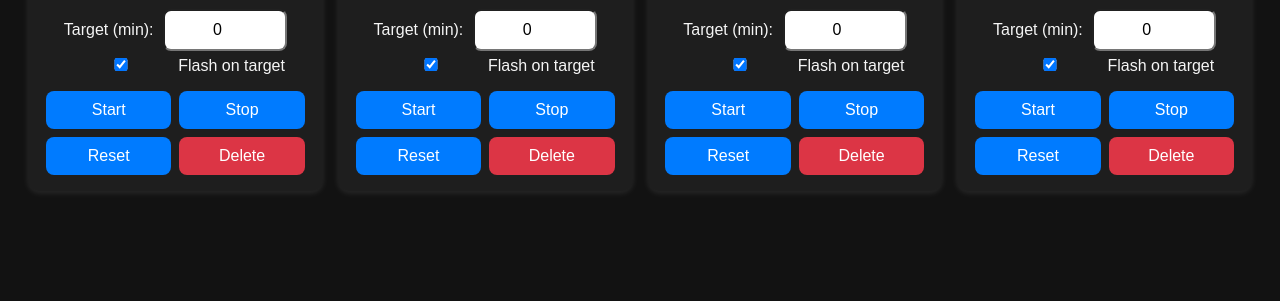
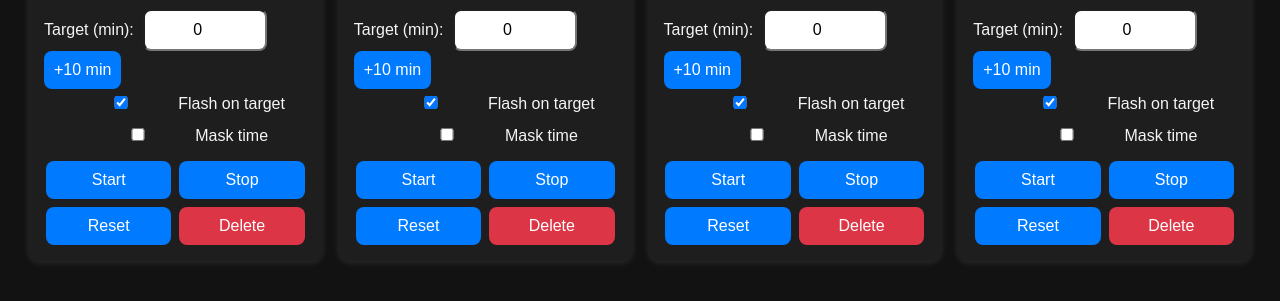
Before and after one commit to Kishlay-kr12/Tempo, a plain HTML site: page index.html in a window 1280 px wide. Shown: the part 275-576 px from the top of the page. Drawn offline with Linux system fonts and the light colour scheme.

Commit message:
Update index.html

```diff
--- a/index.html
+++ b/index.html
@@ -217,11 +217,13 @@
     }
 
     // --- Timer logic ---
-    function format(ms) {
+    function format(ms, mask = false) {
       const sec = Math.floor(ms / 1000);
       const h = String(Math.floor(sec / 3600)).padStart(2, "0");
       const m = String(Math.floor((sec % 3600) / 60)).padStart(2, "0");
       const s = String(sec % 60).padStart(2, "0");
+
+      if (mask) return `XX:XX:${s}`;
       return `${h}:${m}:${s}`;
     }
 
@@ -241,7 +243,14 @@
         document.getElementById("newLabel").value = "";
       }
       if (timers[label]) return;
-      timers[label] = { running: false, elapsed: 0, lastStart: 0, target: 0, flashOnTarget: true };
+      timers[label] = {
+        running: false,
+        elapsed: 0,
+        lastStart: 0,
+        target: 0,
+        flashOnTarget: true,
+        maskTime: false, // new property
+      };
       renderTimer(label);
       saveTimers();
     }
@@ -257,8 +266,17 @@
         <button onclick="editLabel('${label}')">✏️</button>
       </div>
       <div class="time" id="${label}-time">00:00:00</div>
-        <div class="target">Target (min): <input type="number" id="${label}-target" min="0" value="${timers[label].target / 60000 || 0}"></div>
-        <div class="flash-option"><label><input type="checkbox" id="${label}-flash" ${timers[label].flashOnTarget ? "checked" : ""}> Flash on target</label></div>
+      <div class="target">
+        Target (min):
+        <input type="number" id="${label}-target" min="0" value="${timers[label].target / 60000 || 0}">
+        <button id="${label}-plus10">+10 min</button>
+      </div>
+      <div class="flash-option">
+        <label><input type="checkbox" id="${label}-flash" ${timers[label].flashOnTarget ? "checked" : ""}> Flash on target</label>
+      </div>
+      <div class="flash-option">
+        <label><input type="checkbox" id="${label}-mask" ${timers[label].maskTime ? "checked" : ""}> Mask time</label>
+      </div>
       <div class="timer-buttons">
         <button id="${label}-start">Start</button>
         <button id="${label}-stop">Stop</button>
@@ -273,6 +291,12 @@
       document.getElementById(`${label}-delete`).onclick = () => deleteTimer(label);
       document.getElementById(`${label}-target`).oninput = e => { timers[label].target = Number(e.target.value) * 60000; saveTimers(); };
       document.getElementById(`${label}-flash`).onchange = e => { timers[label].flashOnTarget = e.target.checked; saveTimers(); };
+      document.getElementById(`${label}-mask`).onchange = e => { timers[label].maskTime = e.target.checked; saveTimers(); };
+      document.getElementById(`${label}-plus10`).onclick = () => {
+        timers[label].target += 10 * 60000;
+        document.getElementById(`${label}-target`).value = timers[label].target / 60000;
+        saveTimers();
+      };
     }
 
     function editLabel(oldLabel) {
@@ -334,7 +358,7 @@
       if (!timers[label]) return;
       let elapsed = timers[label].elapsed;
       if (timers[label].running) elapsed += Date.now() - timers[label].lastStart;
-      document.getElementById(`${label}-time`).textContent = format(elapsed);
+      document.getElementById(`${label}-time`).textContent = format(elapsed, timers[label].maskTime);
     }
 
     function checkFlashing() {
```
Lines whose indentation alone changed are shown as unchanged.
